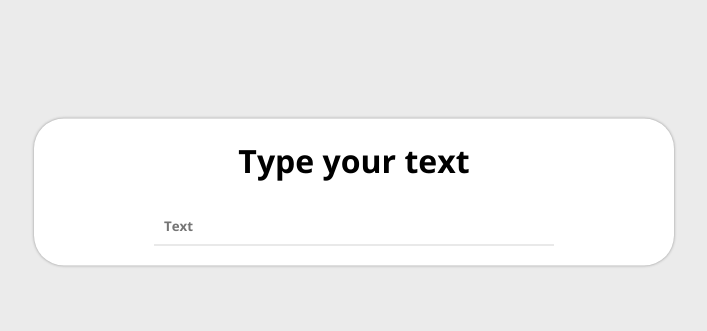
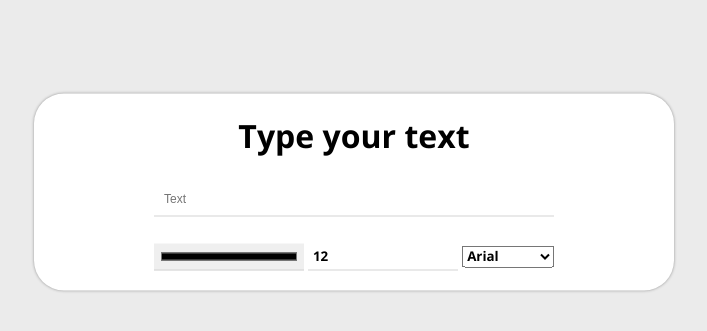
Before and after one commit to Dopeamin/TPWeb, a PHP site: page /Exercice2.html in a window 1280 px wide. Shown: the top 331 px of the page, without its empty margins (286-993 px from the left). Run offline with PHP 8.4, Linux system fonts and the light colour scheme.

Commit message:
Finished Ex2

```diff
--- a/TP1/Ex2/Med Amine Hamdouni/Exercice2.html
+++ b/TP1/Ex2/Med Amine Hamdouni/Exercice2.html
@@ -14,9 +14,17 @@
     <div class="container">
         <div class="content">
             <h1>Type your text</h1>
-            <input class="chiffre" type="text" id="text" placeholder="Text">
+            <input class="chiffre" type="text" id="text" placeholder="Text"></br>
+            <input class="color" type="color" id="color">
+            <input class="color" type="number" id="size" placeholder="Font Size" value="12">
+            <select name="fonts" id="fonts">
+                <option value="Arial">Arial</option>
+                <option value="Open Sans">Open Sans</option>
+                <option value="Verdana">Verdana</option>
+            </select>
         </div>
     </div>
 </body>
+<script src="main.js"></script>
 
 </html>
--- a/TP1/Ex2/Med Amine Hamdouni/main.css
+++ b/TP1/Ex2/Med Amine Hamdouni/main.css
@@ -32,6 +32,14 @@
     border-bottom: 1px solid lightgrey;
 }
 
+.color {
+    padding: 5px;
+    margin-top: 25px;
+    width: 150px;
+    border: none;
+    border-bottom: 1px solid lightgrey;
+}
+
 .button {
     background-color: rgb(56, 165, 220);
     padding: 10px;
--- /dev/null
+++ b/TP1/Ex2/Med Amine Hamdouni/main.js
@@ -0,0 +1,9 @@
+text = document.getElementById("text");
+color = document.getElementById("color");
+size = document.getElementById("size");
+font = document.getElementById("fonts");
+setInterval(() => {
+    text.style.color = color.value;
+    text.style.fontSize = size.value;
+    text.style.fontFamily = font.value;
+}, 20);
```
